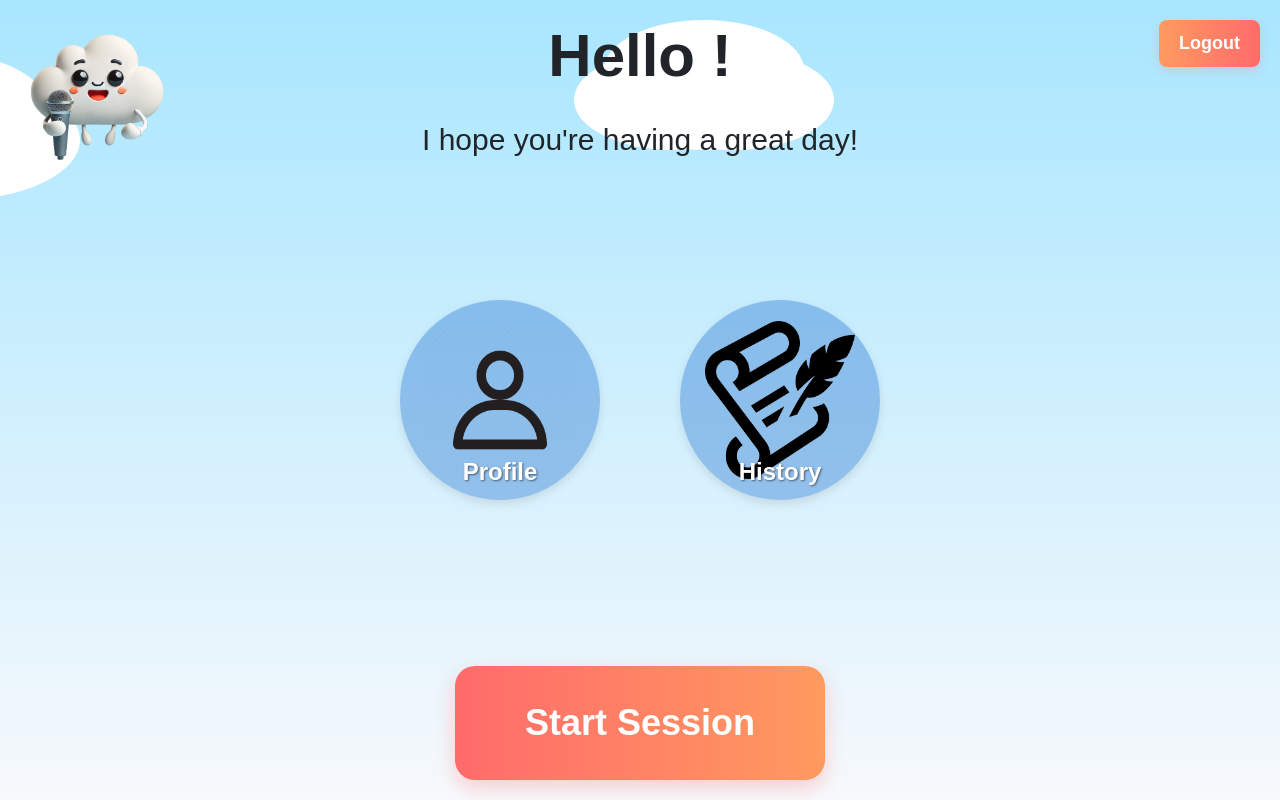
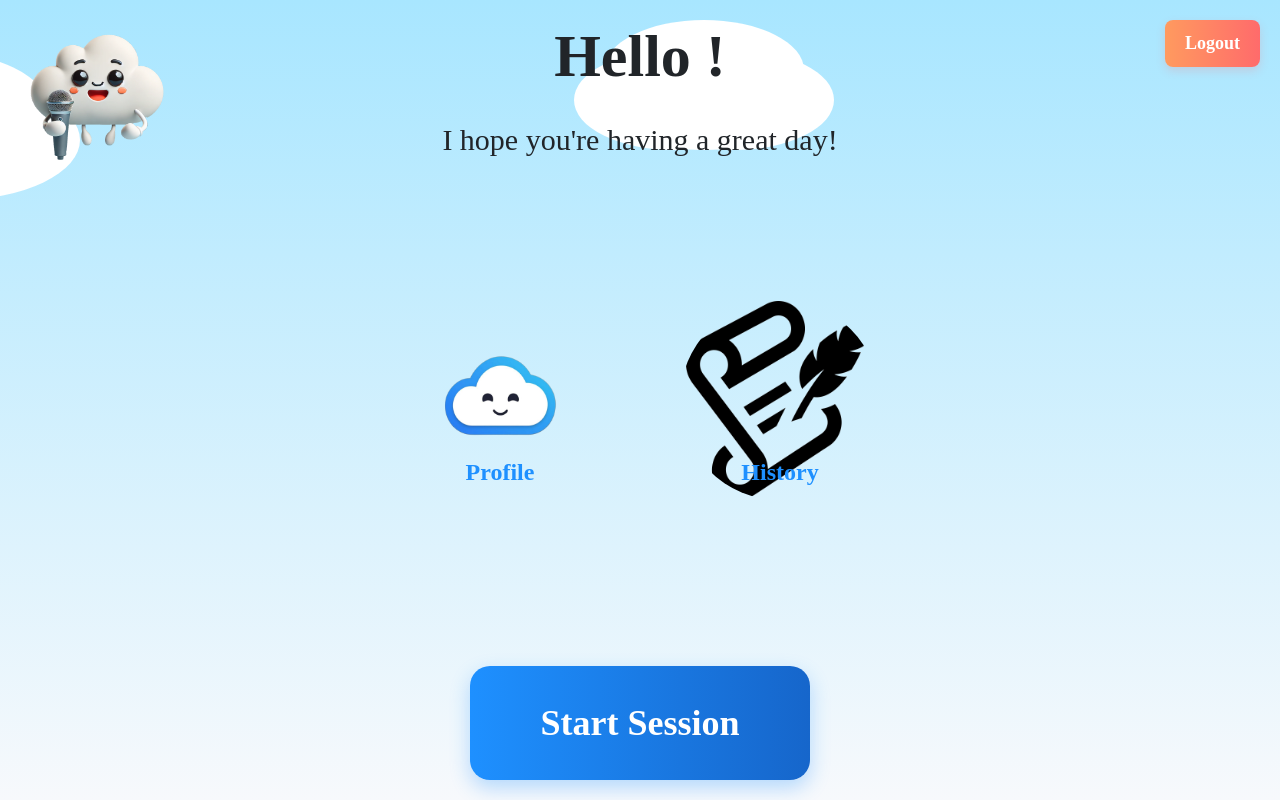
Before and after one commit to AlessandroFornara/SentimentAI-Group6B, a Vue app in the folder src/frontend/: page /home in a window 1280 px wide. Built offline with nearby package versions, Linux system fonts and the light colour scheme.

Commit message:
Changed fonts, added icon for profile button, added image for free mode

```diff
--- a/src/frontend/public/index.html
+++ b/src/frontend/public/index.html
@@ -6,6 +6,7 @@
     <meta name="viewport" content="width=device-width,initial-scale=1.0">
     <link rel="icon" href="<%= BASE_URL %>favicon.ico">
     <link href="https://cdn.jsdelivr.net/npm/bootstrap@5.3.2/dist/css/bootstrap.min.css" rel="stylesheet" integrity="sha384-T3c6CoIi6uLrA9TneNEoa7RxnatzjcDSCmG1MXxSR1GAsXEV/Dwwykc2MPK8M2HN" crossorigin="anonymous">
+    <link href="https://fonts.googleapis.com/css2?family=Pacifico&display=swap" rel="stylesheet">
     <title><%= htmlWebpackPlugin.options.title %></title>
   </head>
   <body>
--- a/src/frontend/src/components/AudioPage.vue
+++ b/src/frontend/src/components/AudioPage.vue
@@ -21,7 +21,7 @@
     <p style="font-size: 25px">Session remaining time: {{formattedSessionRemainingTime}}</p>
 
     <!-- Nuvola con l'immagine selezionata -->
-    <div class="masking">
+    <div :class="['masking', { 'no-mask': !shouldMask }]">
       <img :src="selectedImage" alt="Cloud Image" class="cloud-image" />
     </div>
 
@@ -67,7 +67,7 @@
     </div>
 
     <!-- Pulsante Terminate Session -->
-    <div v-if="totalRemainingTime >= 0" class="terminate-session">
+    <div v-if="maxSessionTime - totalRemainingTime >= minimumSessionTime" class="terminate-session">
       <button @click="goToResultPage" class="btn-terminate">Terminate Session</button>
     </div>
   </div>
@@ -87,7 +87,9 @@ const question = ref('Great choice. What does this image make you think of?'); /
 const maxAudioTime = 80;
 const maxSessionTime = 360;
 const timeRemaining = ref(maxAudioTime);
+const minimumSessionTime = 120;
 
+const shouldMask = ref(true)
 // Calcolo dei minuti e secondi mancanti
 
 const isRecording = ref(false);
@@ -111,6 +113,9 @@ let endSession = false;
 
 const router = useRouter(); // Router per la navigazione
 
+function toggleMasking() {
+  shouldMask.value = !shouldMask.value;
+}
 
 function preventReload(event)
 {
@@ -197,6 +202,9 @@ onMounted(() => {
   const route = useRoute();
   const backgroundImage = route.query.background;
   if (backgroundImage) {
+    if(route.query.mask === 'false'){
+      toggleMasking();
+    }
     selectedImage.value = backgroundImage;  // Salva l'immagine nel ref
     typeText();
   }else{
@@ -270,12 +278,12 @@ const startRecording = () => {
   liveTranscript = '';
   completeTranscript = '';
 
-  // Mostra il pulsante Finish Audio dopo 5 secondi
+  // Mostra il pulsante Finish Audio dopo 30 secondi
   setTimeout(() => {
     if (isRecording.value) {
       showFinishButton.value = true;
     }
-  }, 5000);
+  }, 30000);
 
   // Genera bolle continuamente durante la registrazione
   const bubbleInterval = setInterval(() => {
@@ -552,7 +560,7 @@ const animateAudioVisualizer = () => {
   margin: 20px 0; /* Spazio intorno al box */
   margin-top: 20px;
   font-size: 2rem;
-  font-family:"Ink Free", sans-serif;
+  font-family: 'Lobster', cursive;
   text-align: center;
   color: #1666cb;
   font-weight: bold;
@@ -699,7 +707,7 @@ const animateAudioVisualizer = () => {
 .btn-terminate {
   padding: 10px 20px;
   font-size: 1rem;
-  background-color: blue;
+  background-color: #1666cb;
   color: white;
   border: none;
   border-radius: 5px;
@@ -707,7 +715,7 @@ const animateAudioVisualizer = () => {
 }
 
 .btn-terminate:hover {
-  background-color: darkblue;
+  background-color: #0f4da8;
 }
 
 
@@ -765,50 +773,17 @@ const animateAudioVisualizer = () => {
   background-color: #fff; /* Optional: background color inside the mask */
 }
 
+.no-mask {
+  mask-image: none;
+  -webkit-mask-image: none;
+  background-color: transparent;
+}
+
 .cloud-image {
   width: 100%;
   height: 100%;
   object-fit: cover; /* Adatta l'immagine alla nuvola */
 }
-
-
-
-
-
-/*.floating-bubble:nth-child(1) {
-  left: 10%;
-  animation-delay: 0s;
-  width: 120px;
-  height: 120px;
-}
-
-.floating-sphere:nth-child(2) {
-  left: 30%;
-  animation-delay: 2s;
-  width: 80px;
-  height: 80px;
-}
-
-.floating-sphere:nth-child(3) {
-  left: 50%;
-  animation-delay: 4s;
-  width: 100px;
-  height: 100px;
-}
-
-.floating-sphere:nth-child(4) {
-  left: 70%;
-  animation-delay: 1s;
-  width: 90px;
-  height: 90px;
-}
-
-.floating-sphere:nth-child(5) {
-  left: 90%;
-  animation-delay: 3s;
-  width: 110px;
-  height: 110px;
-} */
 
 @keyframes floatUp {
   0% {
@@ -888,7 +863,4 @@ const animateAudioVisualizer = () => {
   margin-bottom: 10px; /* Spazio sopra la barra del timer */
 }
 
-
-
-
 </style>
--- a/src/frontend/src/components/HomePage.vue
+++ b/src/frontend/src/components/HomePage.vue
@@ -25,7 +25,7 @@
       <div class="center-buttons">
         <button @click="navigateTo('profile')">
           <span>Profile</span>
-          <img src="@/assets/profile-button-image.png" alt="Profile"/>
+          <img src="@/assets/ProfileButtonIcon.png" alt="Profile"/>
         </button>
         <button @click="navigateTo('history')">
           <span>History</span>
@@ -75,7 +75,7 @@ function logout() {
   justify-content: space-between;
   align-items: center;
   height: 100vh;
-  font-family: "Ink Free", sans-serif;
+  font-family: 'Lobster', cursive;
   position: relative;
   overflow: hidden;
 }
@@ -160,8 +160,7 @@ function logout() {
   height: 200px;
   border: none;
   border-radius: 50%;
-  background-color: rgba(22, 102, 203, 0.36);
-  box-shadow: 0 4px 10px rgba(0, 0, 0, 0.1);
+  background-color: transparent;
   display: flex;
   justify-content: center;
   align-items: center;
@@ -175,14 +174,13 @@ function logout() {
   bottom: 10px;
   font-size: 1.5rem;
   font-weight: bold;
-  color: white;
-  text-shadow: 1px 1px 2px rgba(0, 0, 0, 0.5);
+  color: dodgerblue;
   z-index: 2;
 }
 
 .center-buttons button img {
-  width: 80%;
-  height: 80%;
+  width: 100%;
+  height: 100%;
   object-fit: fill;
 }
 
@@ -209,24 +207,25 @@ function logout() {
   font-weight: 600;
   cursor: pointer;
   border: none;
-  background: linear-gradient(90deg, #ff6b6b, #ff9a5f);
+  background: linear-gradient(90deg, dodgerblue, #1666cb);
   color: white;
   border-radius: 20px;
   transition: transform 0.3s ease, box-shadow 0.3s ease, background 0.3s ease;
   min-width: 240px;
   min-height: 70px;
-  box-shadow: 0px 8px 20px rgba(255, 107, 107, 0.3);
+  box-shadow: 0px 8px 20px rgba(30, 144, 255, 0.3); /* Dodgerblue shadow */
 }
 
 .bottom-center button:hover {
   transform: scale(1.05);
-  box-shadow: 0px 12px 30px rgba(255, 107, 107, 0.4);
-  background: linear-gradient(90deg, #ff9a5f, #ff6b6b);
+  box-shadow: 0px 12px 30px rgba(30, 144, 255, 0.4); /* Brighter dodgerblue shadow */
+  background: linear-gradient(90deg, #1e90ff, #0073e6); /* Lighter dodgerblue gradient */
 }
 
 .bottom-center button:active {
   transform: scale(0.98);
-  box-shadow: 0px 6px 15px rgba(0, 0, 0, 0.2);
-  background: linear-gradient(90deg, #d45a5a, #e6855e);
+  box-shadow: 0px 6px 15px rgba(0, 0, 0, 0.2); /* Subtle shadow for active state */
+  background: linear-gradient(90deg, #005bb5, #004a99); /* Darker dodgerblue gradient */
 }
+
 </style>
--- a/src/frontend/src/components/SessionPage.vue
+++ b/src/frontend/src/components/SessionPage.vue
@@ -29,6 +29,7 @@
 <script setup>
 import { ref, onMounted } from 'vue';
 import { useRouter } from 'vue-router';
+import freeModeImage from '@/assets/OfficeWorkerThinking-NoBG.png';
 
 const router = useRouter();
 const images = ref([]);
@@ -82,7 +83,7 @@ async function selectImage(index) {
 
 function freeModeOption() {
   console.log('Free Mode Option Selected');
-  router.push({name: 'AudioPage'});
+  router.push({name: 'AudioPage', query: {background: freeModeImage, mask: false}});
 }
 
 function goBack() {
@@ -174,7 +175,7 @@ onMounted(() => {
   padding: 15px 30px;
   font-size: 15px;
   background-color: #1666cb;
-  font-family: "Ink Free", sans-serif;
+  font-family: 'Lobster', cursive;
   color: white;
   border: none;
   border-radius: 10px;
--- a/src/frontend/src/styles/shared-styles.css
+++ b/src/frontend/src/styles/shared-styles.css
@@ -9,9 +9,9 @@
     overflow: hidden;
 }
 
-p, h1, h2, h3, h4, h5, h6 {
-     font-family: "Ink Free", sans-serif;
- }
+p, h1, h2, h3, h4, h5, h6, button {
+     font-family: 'Lobster', cursive;
+}
 
 .upper-left {
     position: fixed;
@@ -24,7 +24,7 @@ p, h1, h2, h3, h4, h5, h6 {
 .upper-left button {
     padding: 15px 30px;
     font-size: 15px;
-    font-family: "Ink Free", sans-serif;
+    font-family: 'Lobster', cursive;
     background-color: #1666cb;
     color: white;
     border: none;
@@ -48,7 +48,7 @@ p, h1, h2, h3, h4, h5, h6 {
 .logout-button {
     padding: 10px 20px;
     font-size: 18px;
-    font-family: "Ink Free", sans-serif;
+    font-family: 'Lobster', cursive;
     font-weight: 600;
     background: linear-gradient(90deg, #ff9a5f, #ff6b6b);
     color: white;
```
Also changed, not shown: src/frontend/src/assets/OfficeWorkerThinking-NoBG.png (added), src/frontend/src/assets/ProfileButtonIcon.png (added).
